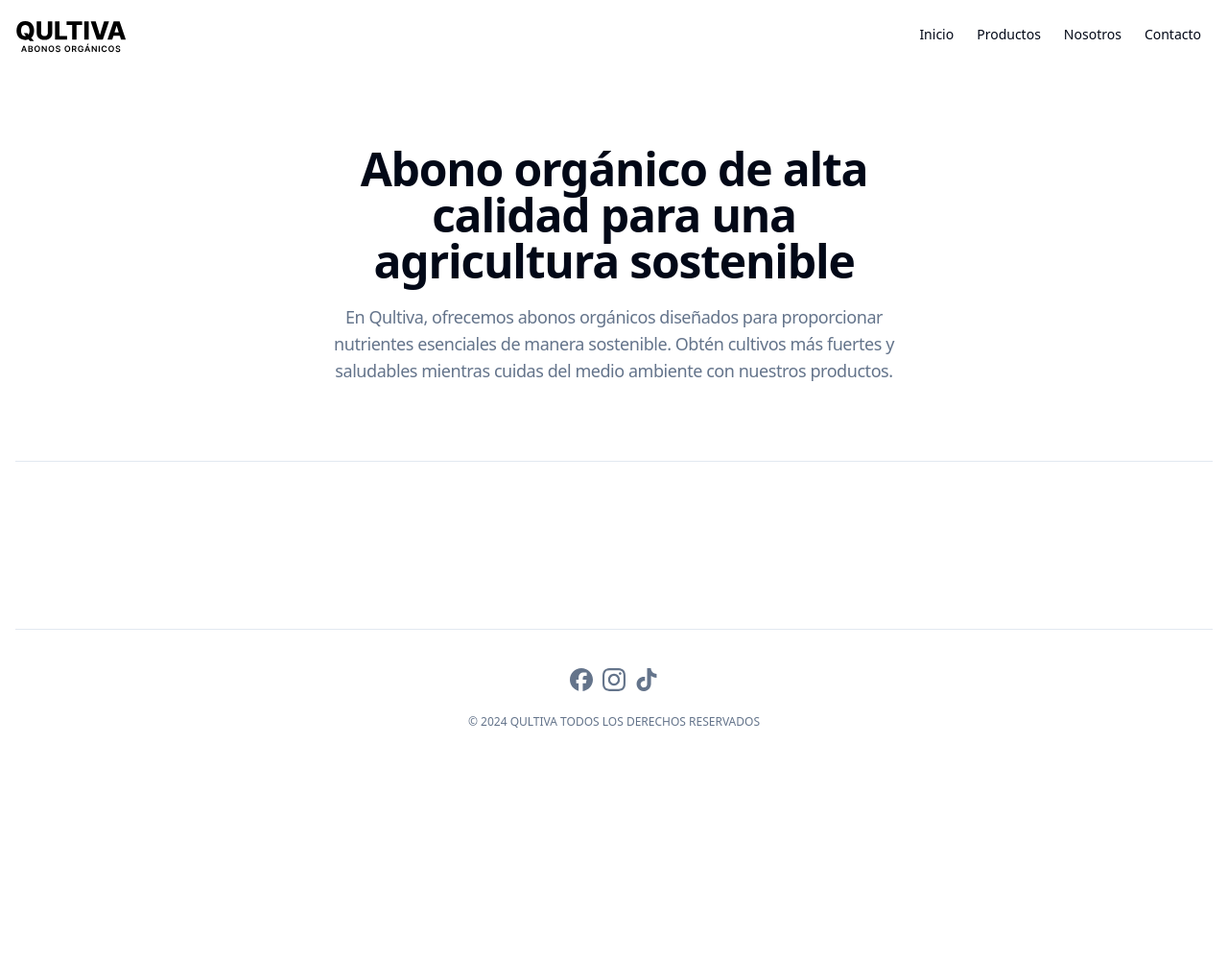
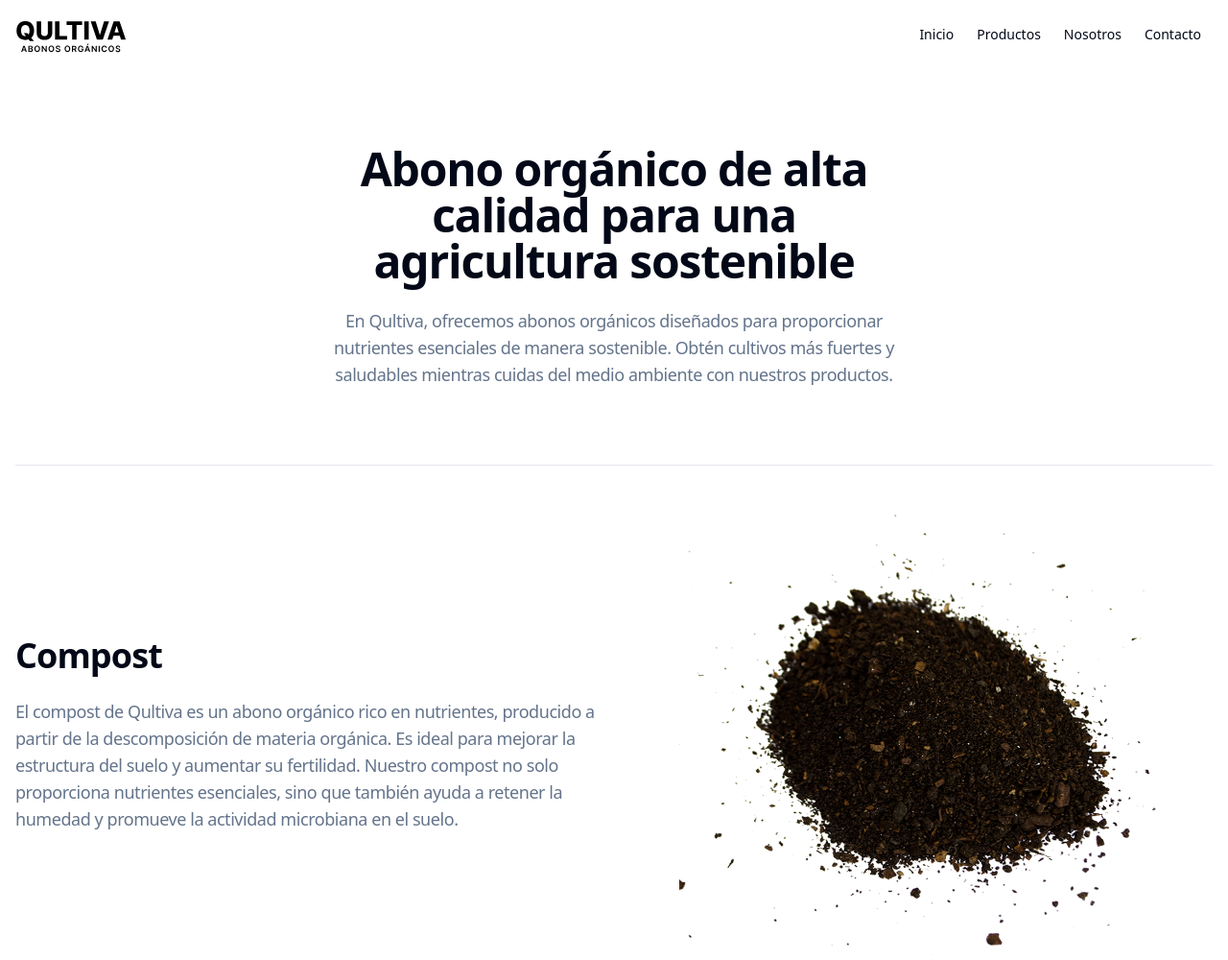
Before and after one commit to lbavendanos/qultiva, an Astro site: page / in a window 1280 px wide. Shown: the top 1000 px of the page at 96% size. Before the commit the page ends 800 px from the top, so only its background shows below. Built offline with nearby package versions, Linux system fonts and the light colour scheme; Astro itself is replaced by a stand-in of ours.

Commit message:
Add compost info

```diff
--- a/src/pages/index.astro
+++ b/src/pages/index.astro
@@ -1,6 +1,8 @@
 ---
+import { Image } from 'astro:assets'
 import Separator from '@/components/ui/separator.astro'
 import RootLayout from './../layouts/root/layout.astro'
+import compostImage from '@/assets/compost.png'
 ---
 
 <RootLayout>
@@ -10,7 +12,7 @@ import RootLayout from './../layouts/root/layout.astro'
         class="col-span-12 md:col-span-8 md:col-start-3 lg:col-span-6 lg:col-start-4"
       >
         <div class="my-12 md:my-14 lg:my-16 xl:my-20">
-          <div class="flex flex-col justify-center gap-y-5">
+          <div class="flex flex-col justify-center gap-y-6">
             <h1
               class="text-center text-4xl font-black tracking-tight md:text-5xl"
             >
@@ -32,5 +34,28 @@ import RootLayout from './../layouts/root/layout.astro'
   <div class="container">
     <Separator />
   </div>
-  <section></section>
+  <section class="container my-12">
+    <div class="grid grid-cols-12 items-center gap-6">
+      <div class="col-span-12 md:col-span-6">
+        <div class="flex flex-col gap-y-6">
+          <h2 class="text-3xl font-black tracking-tight md:text-4xl">
+            Compost
+          </h2>
+          <p class="text-base tracking-tight text-muted-foreground md:text-lg">
+            El compost de Qultiva es un abono orgánico rico en nutrientes,
+            producido a partir de la descomposición de materia orgánica. Es
+            ideal para mejorar la estructura del suelo y aumentar su fertilidad.
+            Nuestro compost no solo proporciona nutrientes esenciales, sino que
+            también ayuda a retener la humedad y promueve la actividad
+            microbiana en el suelo.
+          </p>
+        </div>
+      </div>
+      <div class="col-span-12 md:col-span-6">
+        <div class="flex items-center justify-center">
+          <Image src={compostImage} alt="Compost" width="500" height="500" />
+        </div>
+      </div>
+    </div>
+  </section>
 </RootLayout>
```
Also changed, not shown: src/layouts/root/components/header/header.astro (+1 -0 lines), src/assets/compost.png (added).
